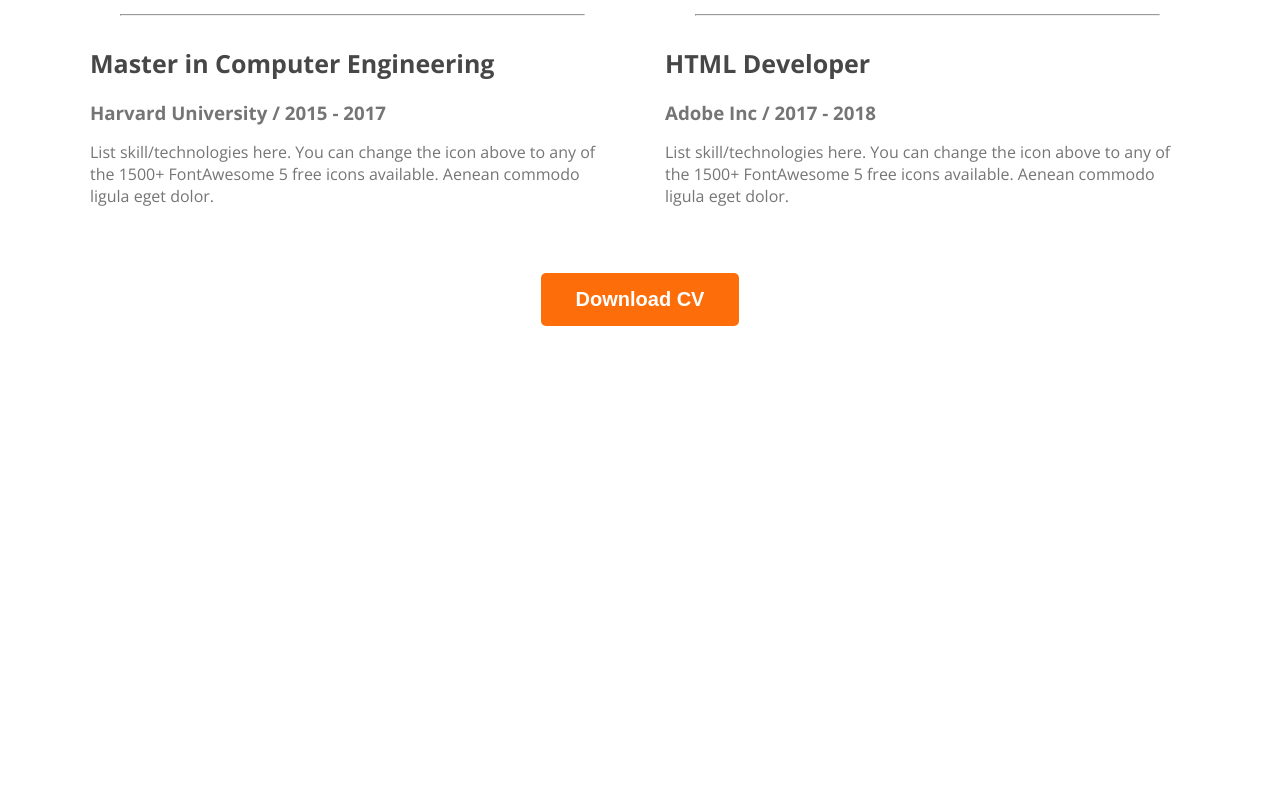
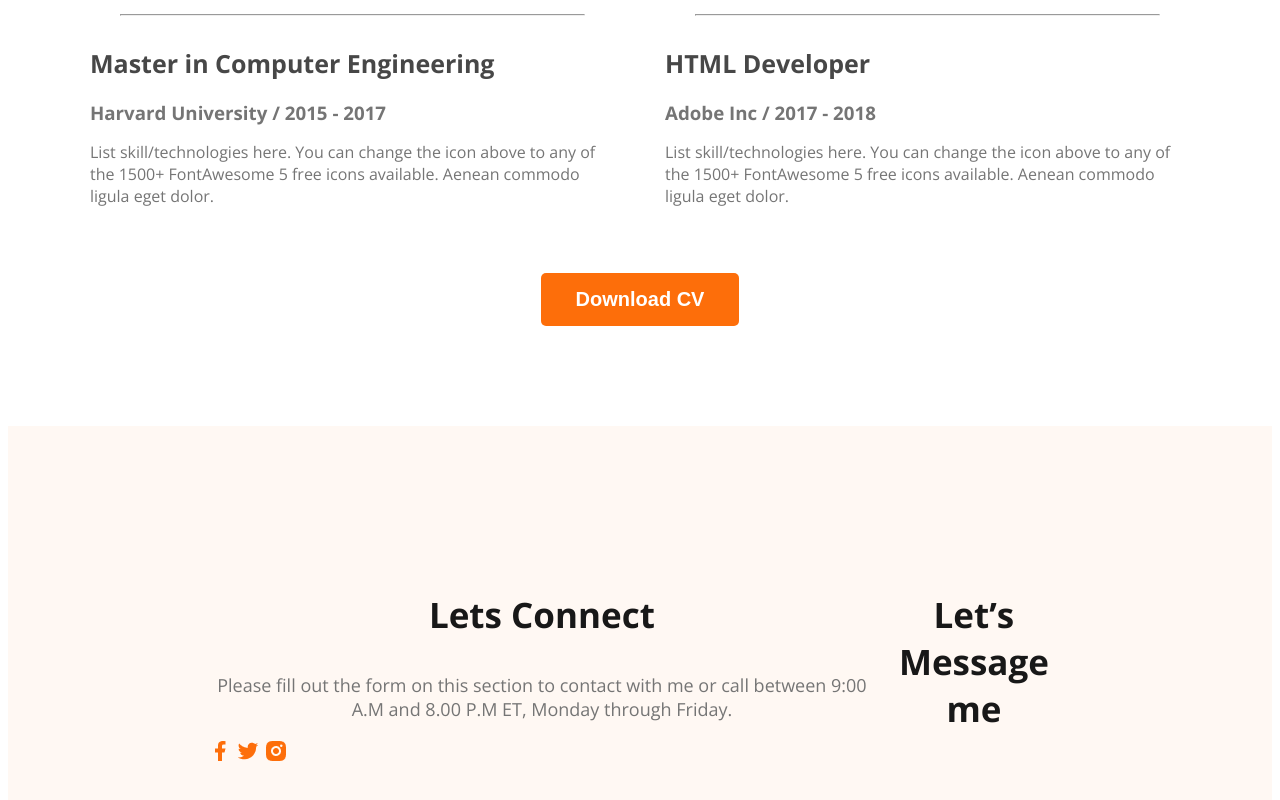
Before and after one commit to mehedihasan92/web-developer-portfolio, a plain HTML site: page index.html in a window 1280 px wide. Shown: the part 2908-3708 px from the top of the page. Before the commit the page ends 3242 px from the top, so only its background shows below. Drawn offline with nearby package versions, Linux system fonts and the light colour scheme.

Commit message:
basic footer

```diff
--- a/index.html
+++ b/index.html
@@ -146,7 +146,22 @@
     </main>
 
     <footer>
+        <div class="footer-column">
+            <h3 class="section-title">Lets Connect</h3>
+            <p class="section-description">
+                Please fill out the form on this section to contact with me or call between 9:00 A.M and 8.00 P.M ET, Monday through Friday.
+            </p>
+            <div class="social-links">
+                <a href=""><img src="images/icons/facebook.png" alt=""></a>
+                <a href=""><img src="images/icons/twitter.png" alt=""></a>
+                <a href=""><img src="images/icons/insta.png" alt=""></a>
+            </div>
 
+        </div>
+
+        <div class="footer-column">
+            <h3 class="section-title">Let’s Message me</h3>
+        </div>
     </footer>
 
     </body>
--- a/styles/portfolio.css
+++ b/styles/portfolio.css
@@ -177,3 +177,11 @@ main section{
     text-align: center;
     margin-top: 50px;
 }
+
+/* footer styles */
+footer{
+    display: flex;
+    background: #FFF8F3;
+    margin-top: 100px;
+    padding: 130px 200px;
+}
```
